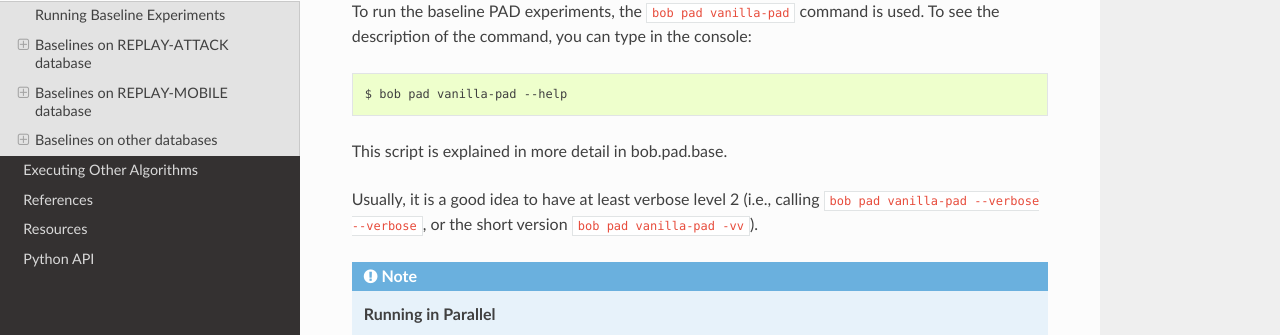
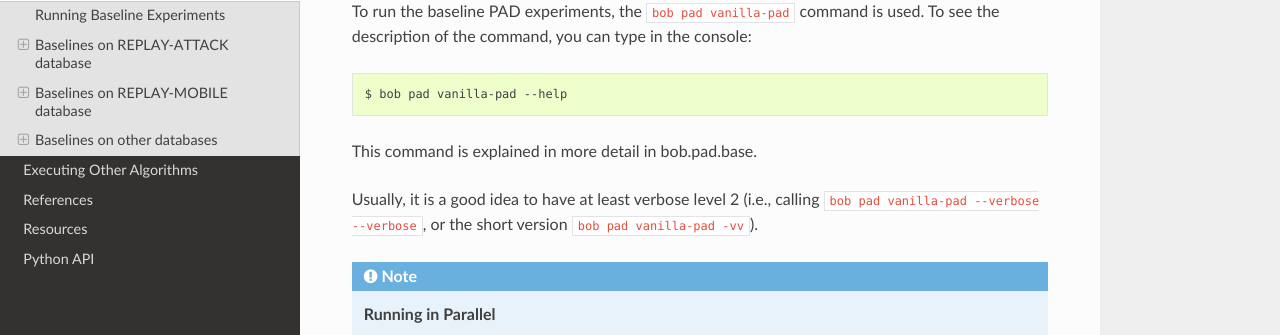
Before and after one commit to bioidiap/bob.pad.face, a Sphinx documentation site: the page built from doc/baselines.rst, in a window 1280 px wide and 900 px high. Shown: the part 289-624 px from the top of the window. Built offline with Sphinx 7.4.7 and the Read the Docs theme 2.0.0, drawn with Linux system fonts in a browser that asks for light colours; the version number could not be read and is left out.

Commit message:
[doc][fix] Changed a ref to bob.pad.base

```diff
--- a/doc/baselines.rst
+++ b/doc/baselines.rst
@@ -21,7 +21,7 @@
 
    $ bob pad vanilla-pad --help
 
-This script is explained in more detail in :ref:`bob.pad.base <bob.pad.base.vanilla_pad_intro>`.
+This command is explained in more detail in :ref:`bob.pad.base`.
 
 Usually, it is a good idea to have at least verbose level 2 (i.e., calling
 ``bob pad vanilla-pad --verbose --verbose``, or the short version
```
Also changed, not shown: 1 other file.
